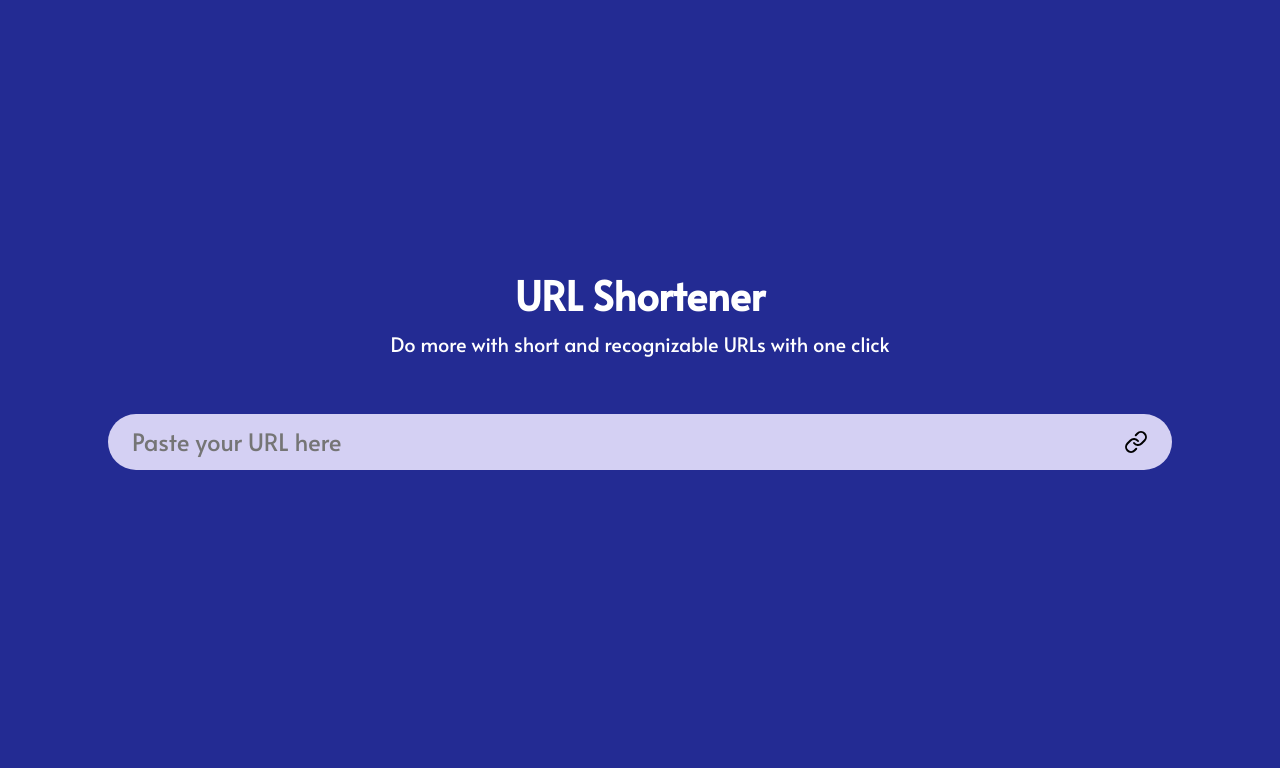
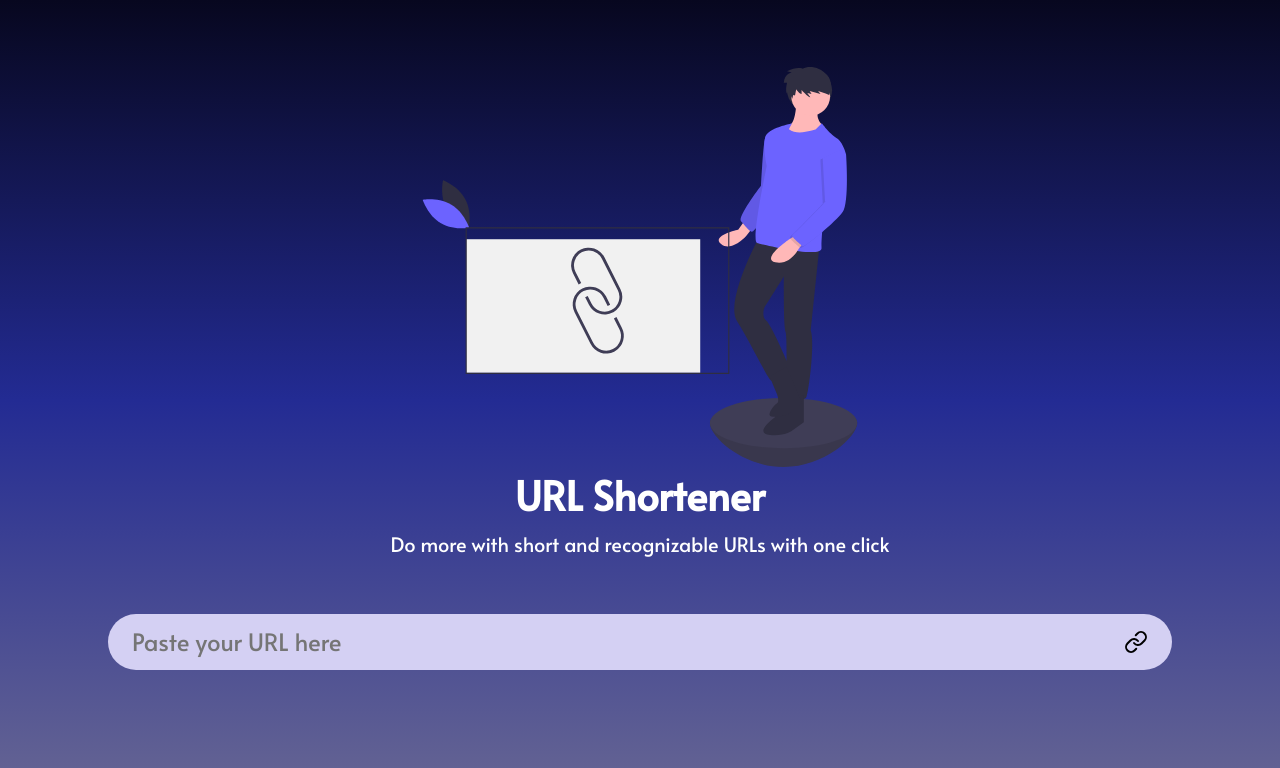
Before and after one commit to lucascampanelli/url-shortener, a React (Create React App) app: page / in a window 1280 px wide. Shown: the top 768 px of the page. Built offline with nearby package versions, Linux system fonts and the light colour scheme.

Commit message:
Illustration insert

```diff
--- a/src/views/Index/index.css
+++ b/src/views/Index/index.css
@@ -1,6 +1,15 @@
+body{
+    background-image: linear-gradient(#07071f, #232b93, #676693);
+}
+
 .urlSection{
     position: relative;
     margin-bottom: 4vh;
+}
+
+.character{
+    width: 90vh;
+    height: 50vh;
 }
 
 form{
@@ -15,7 +24,6 @@ form{
     justify-content: center;
     height: 100vh;
     width: 100%;
-    background-color: #232B93;
 }
 
 .btnEnter{
--- a/src/views/Index/index.js
+++ b/src/views/Index/index.js
@@ -2,6 +2,7 @@ import React, { useState } from 'react';
 import './index.css';
 import Api from './../../services/api';
 import {FiCopy, FiLink} from 'react-icons/fi'
+import {ReactComponent as Illustration} from './../Illustrations/linkshort.svg';
 
 export default function Index(){
 
@@ -30,6 +31,7 @@ export default function Index(){
 
     return(
         <div className='container'>
+            <Illustration className='character' title='' width='500' height='500'/>
             <section className='titleSection'>
                 <h1 className='titleLabel'>URL Shortener</h1>
                 <h3 className='descriptionLabel'>Do more with short and recognizable URLs with one click</h3>
```
Also changed, not shown: src/views/Illustrations/linkshort.svg (added).
